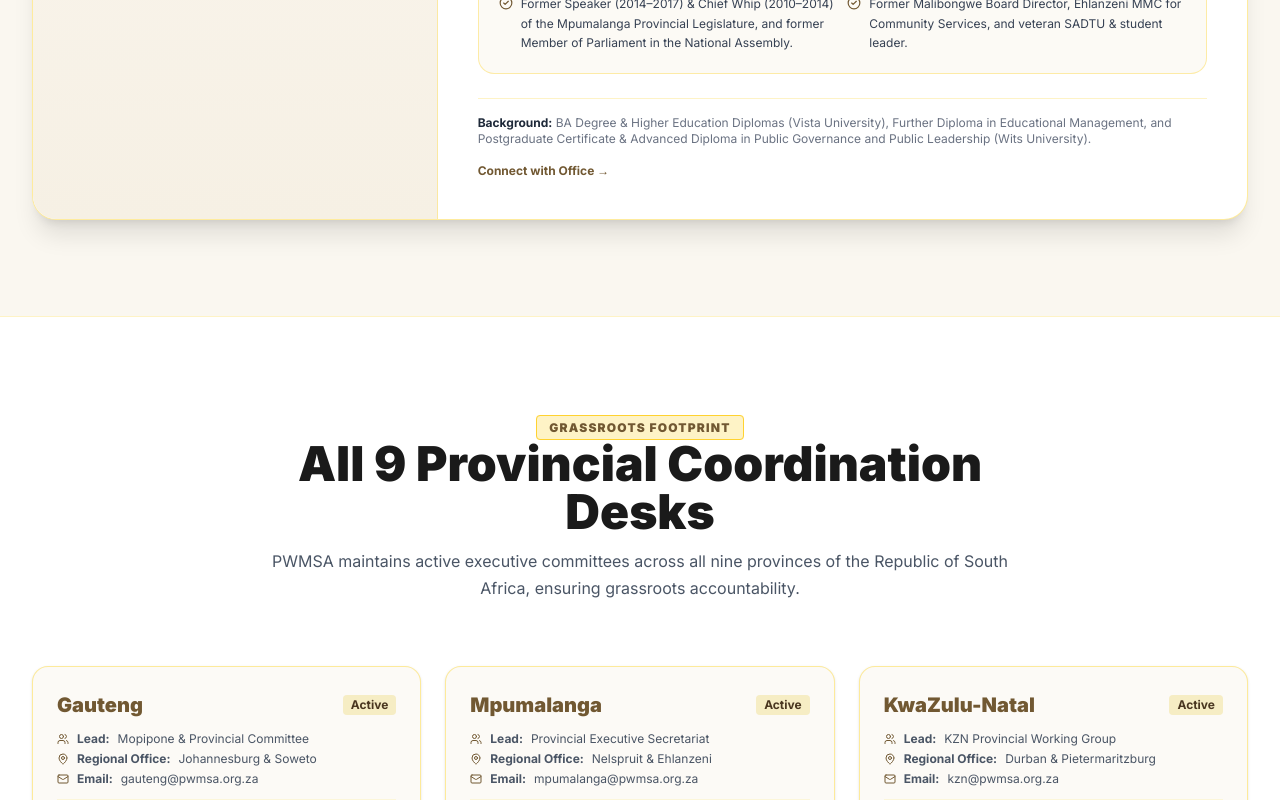
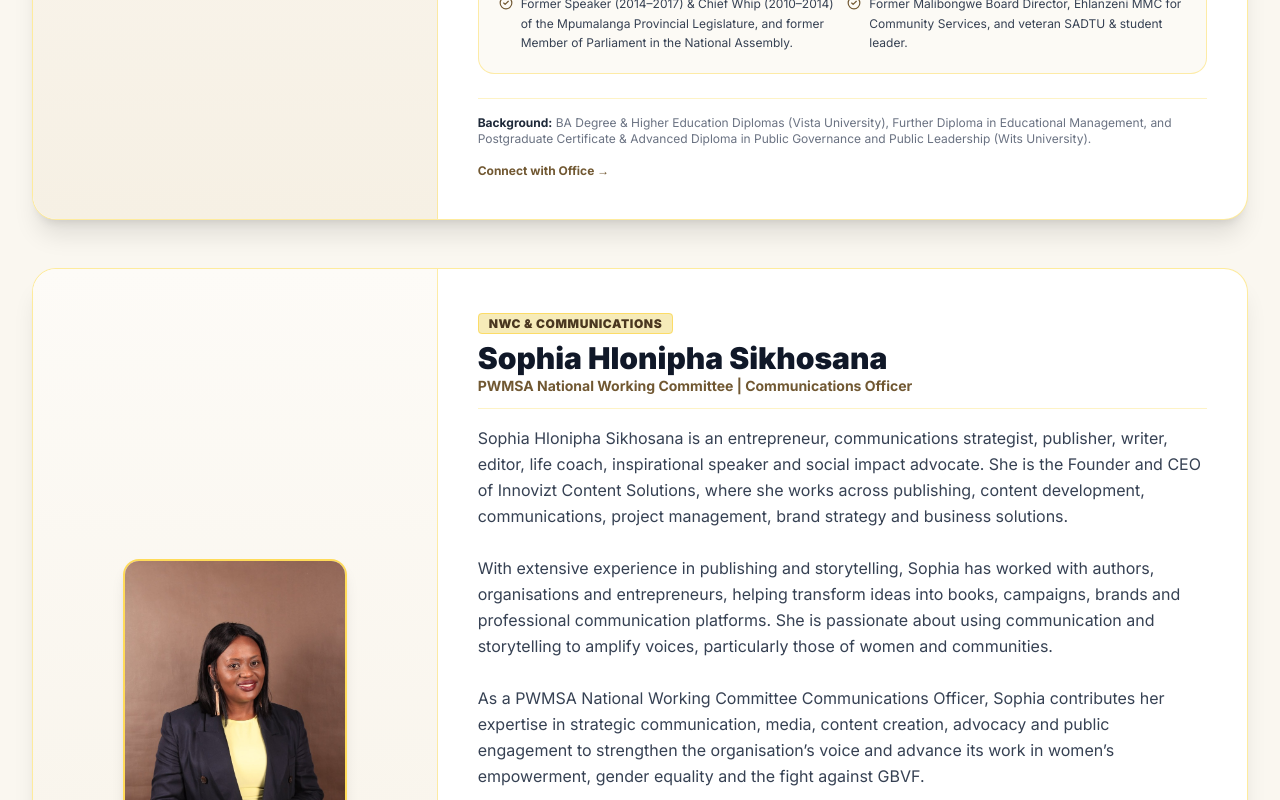
Before and after one commit to banele303/pwmsa, a Next.js app: page /committee in a window 1280 px wide. Shown: the part 6087-6887 px from the top of the page. Built offline with nearby package versions, Linux system fonts and the light colour scheme.

Commit message:
Add Sophia Hlonipha Sikhosana profile and update Sylvia Maphala portrait and name

```diff
--- a/src/app/committee/page.tsx
+++ b/src/app/committee/page.tsx
@@ -24,7 +24,7 @@
   openGraph: {
     title: "National Leadership & Committee | PWMSA Governance",
     description:
-      "Profiles and portfolios of Angie Motshega, Zingiswa Losi, Me Getrude Mtsweni, Lulama Nare (CEO), Vuyiwe Hani, Syvia Maphala, Thandie Shongwe, and provincial structures.",
+      "Profiles and portfolios of Angie Motshega, Zingiswa Losi, Me Getrude Mtsweni, Lulama Nare (CEO), Vuyiwe Hani, Syvia Maphala, Thandie Shongwe, Sophia Hlonipha Sikhosana, and provincial structures.",
     images: [
       {
         url: "https://pwmsa.org.za/wp-content/uploads/pwmsa-ab1.jpg",
@@ -113,12 +113,12 @@
     experience: "Qualifications in Governance and Leadership, Advanced Governance and Public Leadership, and Research Awareness for Leaders and Transitional Justice.",
   },
   {
-    name: "Syvia Maphala",
+    name: "Sylvia Maphala",
     role: "National Working Committee Member",
     badge: "National Working Committee",
     image: "/images/committee/syvia-maphala.jpg",
-    imagePosition: "object-top",
-    bio: "Syvia Maphala is a lifelong liberation activist and National Working Committee (NWC) Member of PWMSA (2025 to date), having previously served as PWMSA Sub-committee Chairperson (2017 – 2020).\n\nCapricorn & Mopani Regions: An activist from a young age, she joined BOYCO (Botlokwa Youth Congress) in 1980 and served as SRC President at Kgarahara High School (1988). She joined uMkhonto we Sizwe (MK) in 1984 in Trichardsdal, and later served as College SRC Female Convener (1990), Giyani South CIVIC Sub-regional Chairperson (1993), SADTU Giyani South Branch Chairperson (1993), ANC Khashane Branch Chairperson (1993), ANCYL Phalaborwa Sub-region Deputy Chairperson (1997), and ANC Dumitri Branch Secretary and ANCWL Chairperson (1997).\n\nProvincial, National & International Leadership: At the provincial level, she served as Deputy Chairperson of Moral Regeneration (2019) and MKLWV PEC Member (2022 to date). Nationally, she served as ANC NCOP Advisor (2014 – 2019), SANCO National Women Desk Convener, and SANCO 2nd Deputy General Secretary (2023 to date). Internationally, she served as President of African People and Human Rights for Women (2018) and President of China Investigation Bureau (2019).",
+    imagePosition: "object-[65%_25%]",
+    bio: "Sylvia Maphala is a lifelong liberation activist and National Working Committee (NWC) Member of PWMSA (2025 to date), having previously served as PWMSA Sub-committee Chairperson (2017 – 2020).\n\nCapricorn & Mopani Regions: An activist from a young age, she joined BOYCO (Botlokwa Youth Congress) in 1980 and served as SRC President at Kgarahara High School (1988). She joined uMkhonto we Sizwe (MK) in 1984 in Trichardsdal, and later served as College SRC Female Convener (1990), Giyani South CIVIC Sub-regional Chairperson (1993), SADTU Giyani South Branch Chairperson (1993), ANC Khashane Branch Chairperson (1993), ANCYL Phalaborwa Sub-region Deputy Chairperson (1997), and ANC Dumitri Branch Secretary and ANCWL Chairperson (1997).\n\nProvincial, National & International Leadership: At the provincial level, she served as Deputy Chairperson of Moral Regeneration (2019) and MKLWV PEC Member (2022 to date). Nationally, she served as ANC NCOP Advisor (2014 – 2019), SANCO National Women Desk Convener, and SANCO 2nd Deputy General Secretary (2023 to date). Internationally, she served as President of African People and Human Rights for Women (2018) and President of China Investigation Bureau (2019).",
     responsibilities: [
       "PWMSA National Working Committee (NWC) Member (2025 to date) & former PWMSA Sub-committee Chairperson (2017 – 2020).",
       "SANCO 2nd Deputy General Secretary (2023 to date) & SANCO National Women Desk Convener.",
@@ -141,6 +141,21 @@
       "Former Malibongwe Board Director, Ehlanzeni MMC for Community Services, and veteran SADTU & student leader.",
     ],
     experience: "BA Degree & Higher Education Diplomas (Vista University), Further Diploma in Educational Management, and Postgraduate Certificate & Advanced Diploma in Public Governance and Public Leadership (Wits University).",
+  },
+  {
+    name: "Sophia Hlonipha Sikhosana",
+    role: "PWMSA National Working Committee | Communications Officer",
+    badge: "NWC & Communications",
+    image: "/images/committee/sophia-hlonipha-sikhosana.jpg",
+    imagePosition: "object-top",
+    bio: "Sophia Hlonipha Sikhosana is an entrepreneur, communications strategist, publisher, writer, editor, life coach, inspirational speaker and social impact advocate. She is the Founder and CEO of Innovizt Content Solutions, where she works across publishing, content development, communications, project management, brand strategy and business solutions.\n\nWith extensive experience in publishing and storytelling, Sophia has worked with authors, organisations and entrepreneurs, helping transform ideas into books, campaigns, brands and professional communication platforms. She is passionate about using communication and storytelling to amplify voices, particularly those of women and communities.\n\nAs a PWMSA National Working Committee Communications Officer, Sophia contributes her expertise in strategic communication, media, content creation, advocacy and public engagement to strengthen the organisation’s voice and advance its work in women’s empowerment, gender equality and the fight against GBVF.\n\nShe is also a recognised inspirational speaker and African Peace Magazine awardee, with a strong passion for resilience, women’s leadership, empowerment and turning ideas into meaningful action.",
+    responsibilities: [
+      "PWMSA National Working Committee (NWC) Communications Officer leading strategic communication, media relations, content creation, advocacy and public engagement.",
+      "Amplifying PWMSA's national voice in advancing women’s empowerment, gender equality and the eradication of Gender-Based Violence and Femicide (GBVF).",
+      "Founder and CEO of Innovizt Content Solutions, overseeing publishing, content development, project management, brand strategy and business solutions.",
+      "Transforming ideas into campaigns, books, brands and communication platforms that elevate the voices of women and communities.",
+    ],
+    experience: "Founder & CEO of Innovizt Content Solutions, publisher, communications strategist, inspirational speaker, and African Peace Magazine Awardee.",
   },
 ];
 
--- a/src/components/ChatWidget.tsx
+++ b/src/components/ChatWidget.tsx
@@ -48,7 +48,7 @@
   {
     patterns: [/committee|member|leadership|nwc|national working|convenor|ceo/i],
     answer:
-      "PWMSA's **National Working Committee (NWC)** includes:\n\n👩 **Angie Motshega** — National Convenor\n👩 **Zingiswa Losi** — National Convenor\n👩 **Me Getrude Mtsweni** — National Working Committee\n👩 **Lulama Nare** — NWC & Chief Executive Officer\n👩 **Vuyiwe Hani** — National Working Committee\n👩 **Syvia Maphala** — National Working Committee\n👩 **Thandie Shongwe** — National Working Committee\n\nLearn more at [/committee](/committee).",
+      "PWMSA's **National Working Committee (NWC)** includes:\n\n👩 **Angie Motshega** — National Convenor\n👩 **Zingiswa Losi** — National Convenor\n👩 **Me Getrude Mtsweni** — National Working Committee\n👩 **Lulama Nare** — NWC & Chief Executive Officer\n👩 **Vuyiwe Hani** — National Working Committee\n👩 **Sylvia Maphala** — National Working Committee\n👩 **Thandie Shongwe** — National Working Committee\n👩 **Sophia Hlonipha Sikhosana** — NWC | Communications Officer\n\nLearn more at [/committee](/committee).",
   },
   {
     patterns: [/angie|motshega/i],
@@ -78,7 +78,7 @@
   {
     patterns: [/syvia|sylvia|maphala|sanco/i],
     answer:
-      "**Syvia Maphala** is a National Working Committee (NWC) Member of PWMSA (2025 to date) and veteran of uMkhonto we Sizwe (joined 1984) and BOYCO (1980). She also serves as SANCO 2nd Deputy General Secretary, MKLWV PEC Member, and previously served as ANC NCOP Advisor (2014–2019) and PWMSA Sub-committee Chairperson (2017–2020).",
+      "**Sylvia Maphala** is a National Working Committee (NWC) Member of PWMSA (2025 to date) and veteran of uMkhonto we Sizwe (joined 1984) and BOYCO (1980). She also serves as SANCO 2nd Deputy General Secretary, MKLWV PEC Member, and previously served as ANC NCOP Advisor (2014–2019) and PWMSA Sub-committee Chairperson (2017–2020).",
   },
   {
     patterns: [/thandie|thandi|shongwe|blessing/i],
@@ -86,9 +86,14 @@
       "**Thandie Shongwe** (Blessing Thandi Shongwe) is a National Working Committee (NWC) Member of PWMSA, an NEC Member of the ANC Women’s League, and MEC for Culture, Sport and Recreation in Mpumalanga. She previously served as Speaker and Chief Whip of the Mpumalanga Provincial Legislature and as a Member of Parliament.",
   },
   {
-    patterns: [/contact|reach|phone|call|email|whatsapp|sophia|koko/i],
+    patterns: [/sophia|sikhosana|hlonipha|innovizt|communications officer/i],
     answer:
-      "You can reach PWMSA through:\n\n📞 **061 942 0421**\n📞 **+27 79 554 4302**\n📧 **info@pwmsa.org.za**\n💬 WhatsApp: +27 79 554 4302\n\nOur contact person is **Sophia Hlonipha Koko**.\nOffice hours: Mon–Fri 08:00–17:00 | Sat 09:00–13:00\n\nOr use our [contact form](/contact).",
+      "**Sophia Hlonipha Sikhosana** is the PWMSA National Working Committee (NWC) Communications Officer, Founder & CEO of Innovizt Content Solutions, publisher, communications strategist, and African Peace Magazine awardee.",
+  },
+  {
+    patterns: [/contact|reach|phone|call|email|whatsapp|koko/i],
+    answer:
+      "You can reach PWMSA through:\n\n📞 **061 942 0421**\n📞 **+27 79 554 4302**\n📧 **info@pwmsa.org.za**\n💬 WhatsApp: +27 79 554 4302\n\nOur contact person is **Sophia Hlonipha Sikhosana**.\nOffice hours: Mon–Fri 08:00–17:00 | Sat 09:00–13:00\n\nOr use our [contact form](/contact).",
   },
   {
     patterns: [/partner|sponsor|fund|donate|support|collaborate|invest/i],
```
Also changed, not shown: public/images/committee/sophia-hlonipha-sikhosana.jpg (added), public/images/committee/syvia-maphala.jpg.
